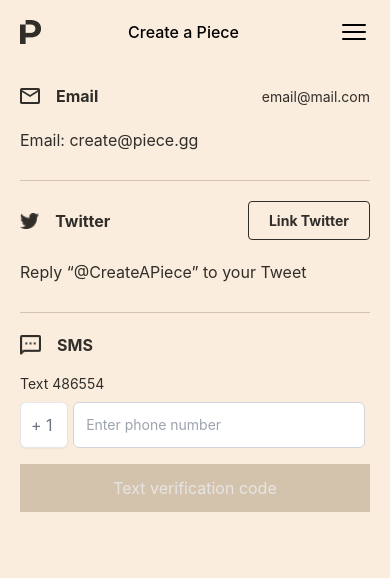
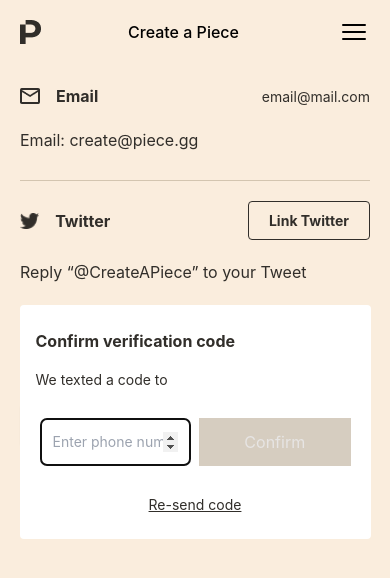
Before and after one commit to piecegg/frontend-react, a React (Create React App) app: page /createPiece in a window 390 px wide. Both pictures are taken after a click on the button "Text verification code". Shown: the top 578 px of the page. Built offline with nearby package versions, Linux system fonts and the light colour scheme.

Commit message:
added alertbox and events

```diff
--- a/package.json
+++ b/package.json
@@ -13,6 +13,7 @@
     "react-responsive": "^9.0.2",
     "react-router-dom": "^6.8.1",
     "react-scripts": "5.0.1",
+    "reactjs-popup": "^2.0.5",
     "web-vitals": "^2.1.4"
   },
   "scripts": {
--- /dev/null
+++ b/src/components/AlertBox.js
@@ -0,0 +1,45 @@
+import React, { useEffect, useState } from "react";
+
+import Popup from "reactjs-popup";
+function AlertBox({ popupParam, setPopupParam }) {
+  const contentStyle = {
+    maxWidth: "600px",
+    width: "90%",
+  };
+  return (
+    <Popup
+      modal
+      open={popupParam.open}
+      contentStyle={contentStyle}
+      position=" center"
+    >
+
+      <div className="grid bg-white rounded">
+        <div className=" grid text-[#312E2A]  p-4  font-Montserrat">
+
+
+          <div className='w-full row  items-center flex border-[#D3C5B0] py-2     text-[16px] font-[700]'>
+            Confirm verification code
+          </div>
+          <div className='w-full row   items-center flex border-[#D3C5B0] py-2   text-[14px] font-[400]'>
+            {popupParam.bodyText}
+          </div>
+          <div className=" row w-full my-4   flex justify-center ">
+            <input type="number" value={popupParam.codeText} onChange={(event) => setPopupParam({ ...popupParam, codeText: event.target.value })} id="first_name" className=" w-1/2 rounded-md m-1 bg-white border border-gray-300 text-gray-900 text-sm  block   p-3  " placeholder="Enter phone number" required />
+
+            <button onClick={() => popupParam.verifyCode(popupParam.codeText)} className={popupParam.codeText ? ' w-1/2 p-3 m-1 bg-opacity-90 text-stone-200 bg-fadeochre' : 'w-1/2 p-3 m-1 bg-opacity-40 text-stone-200 bg-fadeochre'}>Confirm</button>
+
+          </div>
+          <div onClick={popupParam.resendCode} className='w-full row underline cursor-pointer justify-center flex border-[#D3C5B0] py-2   text-[14px] font-[400]'>
+            Re-send code
+          </div>
+        </div>
+
+
+      </div>
+
+    </Popup>
+  );
+}
+
+export default AlertBox;
--- a/src/pages/CreatePiece.js
+++ b/src/pages/CreatePiece.js
@@ -7,21 +7,42 @@ import twitter from '../assets/twitter.png'
 import { useMediaQuery } from 'react-responsive'
 
 import { Bars3Icon } from '@heroicons/react/24/solid'
+import AlertBox from '../components/AlertBox';
+import {  useNavigate } from 'react-router-dom';
 function CreatePiece() {
 
     const isTabletOrMobile = useMediaQuery({ query: '(max-width: 1224px)' })
+    const navigate = useNavigate();
     const [input, setInput] = useState("");
+
     const [textCode, setTextCode] = useState(false);
     const inputHandler = (event) => [
         setInput(event.target.value),
         setTextCode(true)
+    ]
+    const [popupParam, setPopupParam] = useState({ open: false, });
+    //otp verify code
+    const resendCode = () => {
+        //code for resending code
+        console.log("resend")
+    }
+    const verifyCode = (codeText) => {
+        //code for resending code
+        console.log("code entered is " + codeText)
 
-    ]
+        //close the popup when verification done
+        setPopupParam({ open: false})
+    }
 
+    const sendVerificationText = () => {
+
+        setPopupParam({ open: true, bodyText: "We texted a code to " + input, resendCode: resendCode, verifyCode: verifyCode, codeText: "" })
+    }
     return (<>
 
 
         {isTabletOrMobile && <>
+            <AlertBox popupParam={popupParam} setPopupParam={setPopupParam} />
 
             <nav className=" flex flex-wrap items-center font-Montserrat justify-between  w-full py-4 md:py-0 px-5 lg:py-4 lg:px-20  ">
 
@@ -29,7 +50,7 @@ function CreatePiece() {
                 <div className=" flex items-center justify-between font-[500] w-full">
                     <img src={logo} alt="logo" />
                     Create a Piece
-                    <Bars3Icon className='h-8 ml-3 ' />
+                    <Bars3Icon className='h-8 ml-3 ' onClick={()=>navigate("/menu")} />
 
                 </div>
 
@@ -76,7 +97,7 @@ function CreatePiece() {
                 <div className="row flex  px-5 ">
 
                     <div className='w-full   justify-start items-center flex border-[#D3C5B0] pb-7  pt-3 border-b border-[#D3C5B0]    text-[16px] font-[400]'>
-                    Reply “@CreateAPiece” to your Tweet
+                        Reply “@CreateAPiece” to your Tweet
                     </div>
 
 
@@ -100,7 +121,7 @@ function CreatePiece() {
                             <option>+ 4</option>
                         </select>
 
-                        <input type="text" onClick={inputHandler} id="first_name" className=" w-5/6 rounded-md bg-white border border-gray-300 text-gray-900 text-sm  block   p-3  " placeholder="Enter phone number" required />
+                        <input type="text" onChange={inputHandler} id="first_name" className=" w-5/6 rounded-md bg-white border border-gray-300 text-gray-900 text-sm  block   p-3  " placeholder="Enter phone number" required />
                         <div>
 
 
@@ -108,7 +129,7 @@ function CreatePiece() {
                     </div>
                     <div className=" w-full my-4   flex justify-center ">
 
-                        <button className={textCode ? ' w-full p-3  bg-opacity-90 text-stone-200 bg-fadeochre' : 'w-full p-3  bg-opacity-40 text-stone-200 bg-fadeochre'}>Text verification code</button>
+                        <button className={textCode ? ' w-full p-3  bg-opacity-90 text-stone-200 bg-fadeochre' : 'w-full p-3  bg-opacity-40 text-stone-200 bg-fadeochre'} onClick={sendVerificationText}>Text verification code</button>
 
                     </div>
                 </div>
--- a/src/pages/Menu.js
+++ b/src/pages/Menu.js
@@ -10,9 +10,10 @@ import wallet from '../assets/wallet.png'
 import logo from '../assets/logo.png'
 import myPiece from '../assets/myPiece.png'
 import { XMarkIcon } from '@heroicons/react/24/solid';
+import { useNavigate } from 'react-router-dom';
 
 function Menu() {
-
+    const navigate =useNavigate();
     const isTabletOrMobile = useMediaQuery({ query: '(max-width: 1224px)' })
 
 
@@ -24,7 +25,7 @@ function Menu() {
 
 
                 <img src={logo} alt="logo" />
-                <XMarkIcon className='h-8 mr-2 ' />
+                <XMarkIcon className='h-8  ' onClick={()=>navigate(-1)} />
 
 
             </nav>
```
Also changed, not shown: 1 other file (tests, documents, lock files or other folders).
